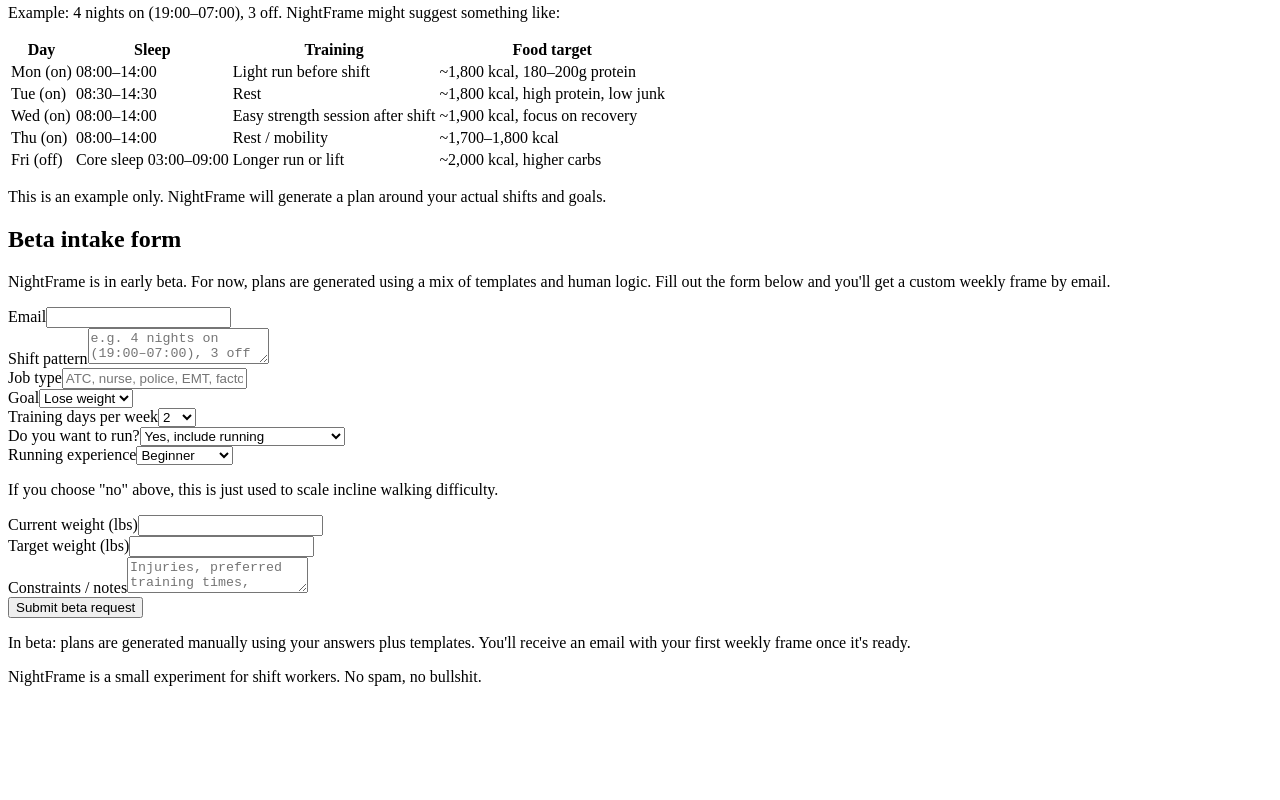
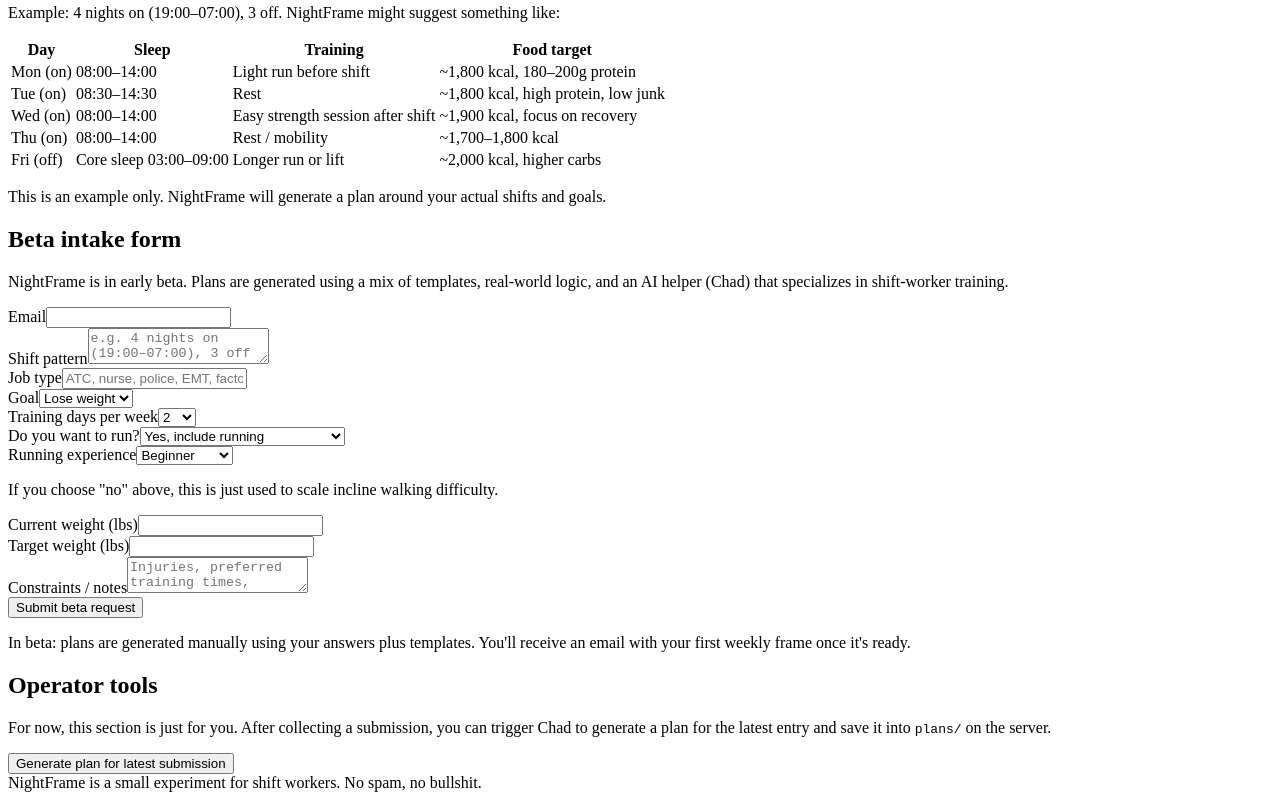
Before and after one commit to hankautomation-lab/nightframe, a Next.js app: page / in a window 1280 px wide. Shown: the part 436-1236 px from the top of the page. Before the commit the page ends 1130 px from the top, so only its background shows below. Built offline with nearby package versions, Linux system fonts and the light colour scheme.

Commit message:
fix: move operator tools to client component

```diff
--- a/src/app/page.tsx
+++ b/src/app/page.tsx
@@ -1,3 +1,5 @@
+import { OperatorTools } from "@/components/OperatorTools";
+
 export default function HomePage() {
   return (
     <main className="min-h-screen bg-slate-950 text-slate-50">
@@ -89,8 +91,8 @@
         <section className="space-y-4">
           <h2 className="text-xl font-semibold">Beta intake form</h2>
           <p className="text-slate-300">
-            NightFrame is in early beta. For now, plans are generated using a mix of templates and
-            human logic. Fill out the form below and you&apos;ll get a custom weekly frame by email.
+            NightFrame is in early beta. Plans are generated using a mix of templates, real-world
+            logic, and an AI helper (Chad) that specializes in shift-worker training.
           </p>
 
           <form
@@ -239,6 +241,9 @@
           </form>
         </section>
 
+        {/* Operator section is a client component so we can use onClick handlers safely */}
+        <OperatorTools />
+
         <footer className="pt-4 text-xs text-slate-600">
           NightFrame is a small experiment for shift workers. No spam, no bullshit.
         </footer>
--- /dev/null
+++ b/src/components/OperatorTools.tsx
@@ -0,0 +1,36 @@
+"use client";
+
+export function OperatorTools() {
+  async function handleGenerate() {
+    try {
+      const res = await fetch("/api/generate-plan", { method: "POST" });
+      if (!res.ok) {
+        const data = await res.json().catch(() => null);
+        alert(`Failed to generate plan: ${data?.error || res.statusText}`);
+        return;
+      }
+      const data = await res.json();
+      alert(`Plan generated and saved as ${data.planFile}`);
+    } catch (err) {
+      console.error(err);
+      alert("Error calling /api/generate-plan. Check server logs.");
+    }
+  }
+
+  return (
+    <section className="space-y-3 border-t border-slate-800 pt-6 mt-4">
+      <h2 className="text-sm font-semibold text-slate-300">Operator tools</h2>
+      <p className="text-xs text-slate-500">
+        For now, this section is just for you. After collecting a submission, you can trigger Chad
+        to generate a plan for the latest entry and save it into <code>plans/</code> on the server.
+      </p>
+      <button
+        type="button"
+        onClick={handleGenerate}
+        className="inline-flex items-center justify-center rounded bg-slate-800 px-3 py-1.5 text-xs font-medium text-slate-100 hover:bg-slate-700"
+      >
+        Generate plan for latest submission
+      </button>
+    </section>
+  );
+}
```
